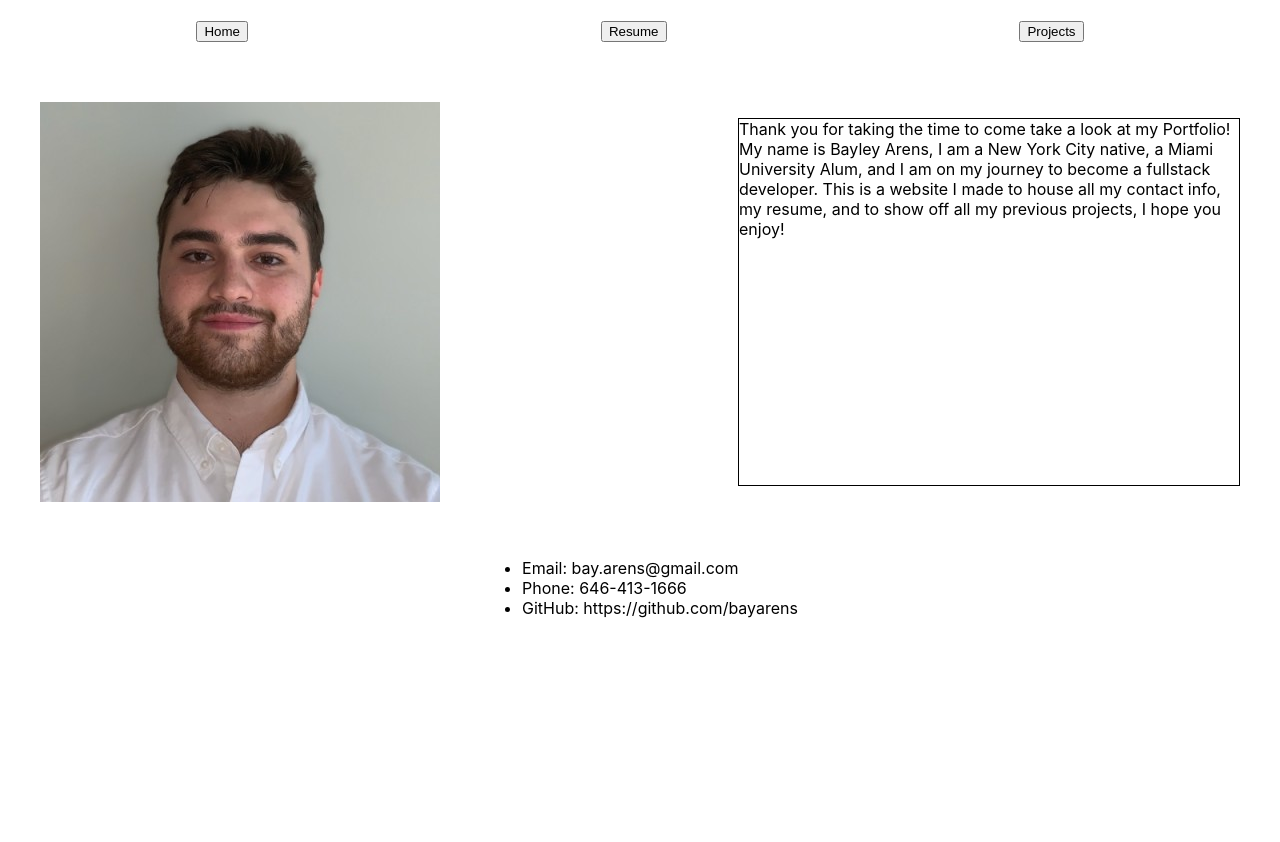
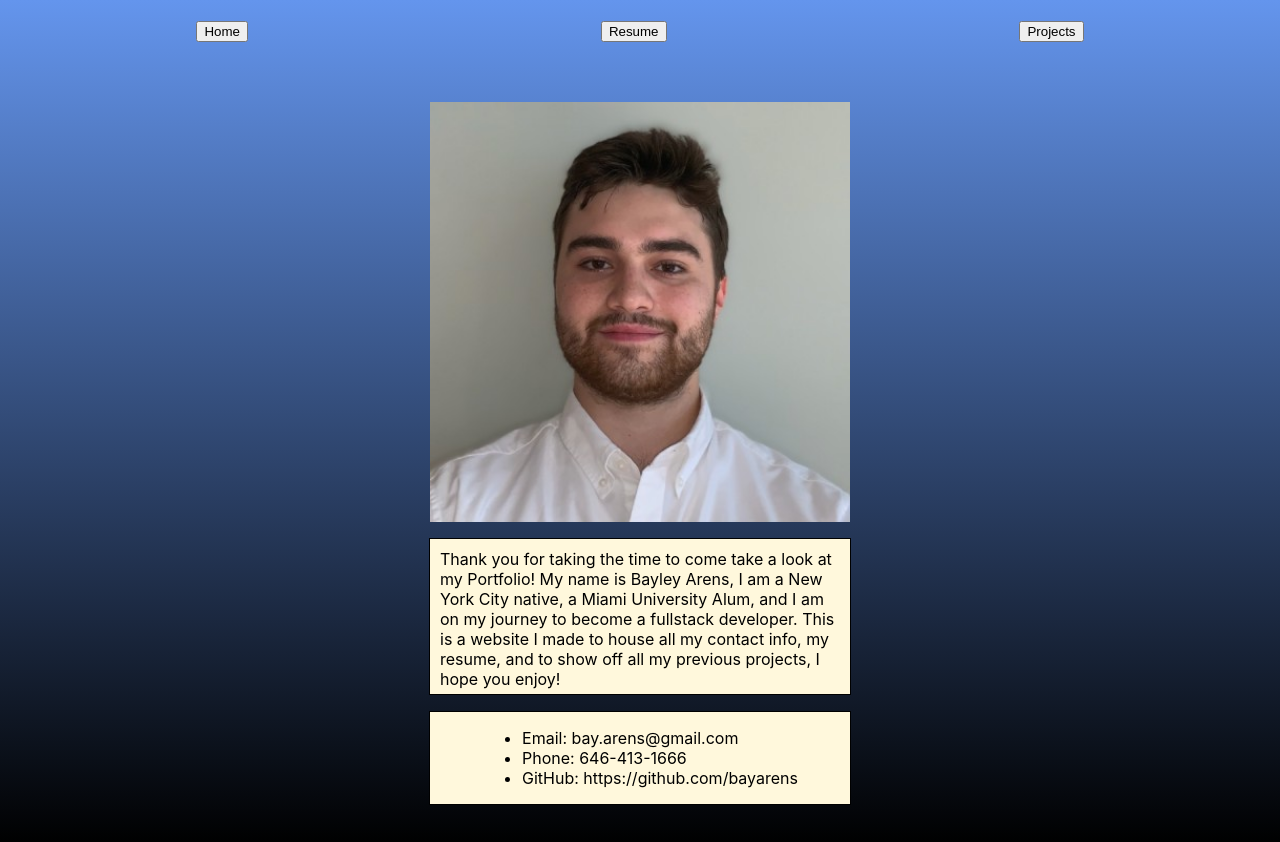
Before and after one commit to bayarens/portfolio, a React (Create React App) app: page / in a window 1280 px wide. Shown: the top 842 px of the page. Before the commit the page ends 800 px from the top, so only its background shows below. Built offline with nearby package versions, Linux system fonts and the light colour scheme.

Commit message:
added style and resume page done

```diff
--- a/src/App.css
+++ b/src/App.css
@@ -18,23 +18,34 @@
 #mainContainer{
   display: flex;
   padding: 40px;
-  justify-content: space-between;
-}
-
-#resume-box{
-  display: flex;
-  justify-content: center;
-  height: 500px;
-  width: 800px;
+  flex-direction: column;
+  align-items: center;
 }
 
 #contactInfo{
   display: flex;
   flex-direction: column;
   align-items: center;
+  border: 1px solid black;
+  width: 420px;
+  align-items: center;
+  background-color: cornsilk;
 }
 
 #introBox{
   border: 1px solid black;
-  width: 500px;
+  width: 400px;
+  height: 135px;
+  display: flex;
+  justify-content: center;
+  padding: 10px;
+  background-color: cornsilk;
 }
+
+#profilePic{
+  width: 420px;
+}
+
+body{
+  background: linear-gradient(cornflowerblue, black);
+}
--- a/src/Components/HomePage.js
+++ b/src/Components/HomePage.js
@@ -7,14 +7,14 @@ export default function Home(){
         <div id='mainContainer'>
             <img id='profilePic' src="./Profilepic.jpg"/>
             <p id='introBox'>Thank you for taking the time to come take a look at my Portfolio! My name is Bayley Arens, I am a New York City native, a Miami University Alum, and I am on my journey to become a fullstack developer. This is a website I made to house all my contact info, my resume, and to show off all my previous projects, I hope you enjoy!</p>
-        </div>
-        <div id='contactInfo'>
+            <div id='contactInfo'>
             <ul>
                 <li>Email: bay.arens@gmail.com</li>
                 <li>Phone: 646-413-1666</li>
                 <li>GitHub: https://github.com/bayarens</li>
             </ul>
         </div>
+        </div>
     </div>
     )
 }
--- a/src/Components/NavBar.js
+++ b/src/Components/NavBar.js
@@ -5,7 +5,7 @@ export default function NavBar(props){
     return(
         <div id='navBar'>
             <Link to='/'> <button className='button'>Home</button> </Link>
-            <Link to='/resume'> <button className='button'>Resume</button></Link>
+            <a href='BayleyArensResume-postNebula-unfinished.pdf' target='_blank'> <button className='button'>Resume</button></a>
             <Link to='/projects'> <button className='button'>Projects</button></Link>
         </div>
     )
```
